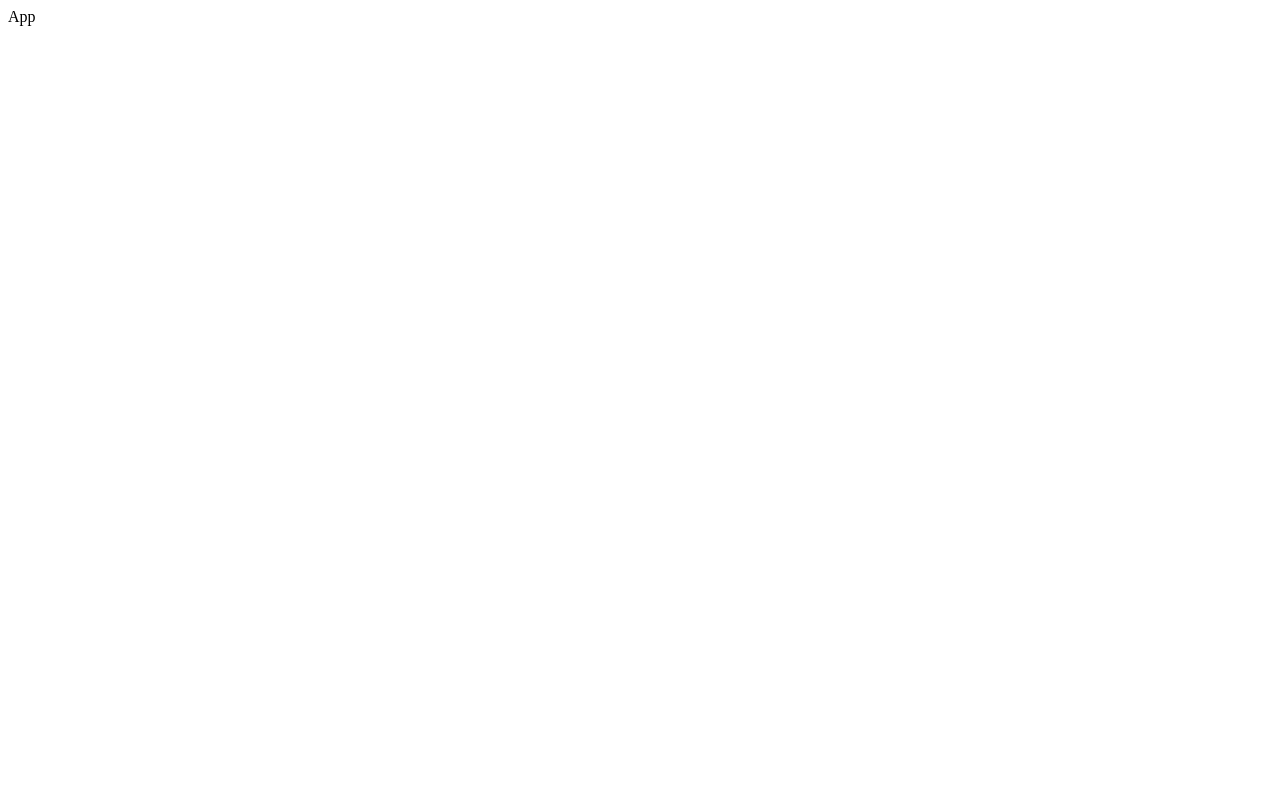
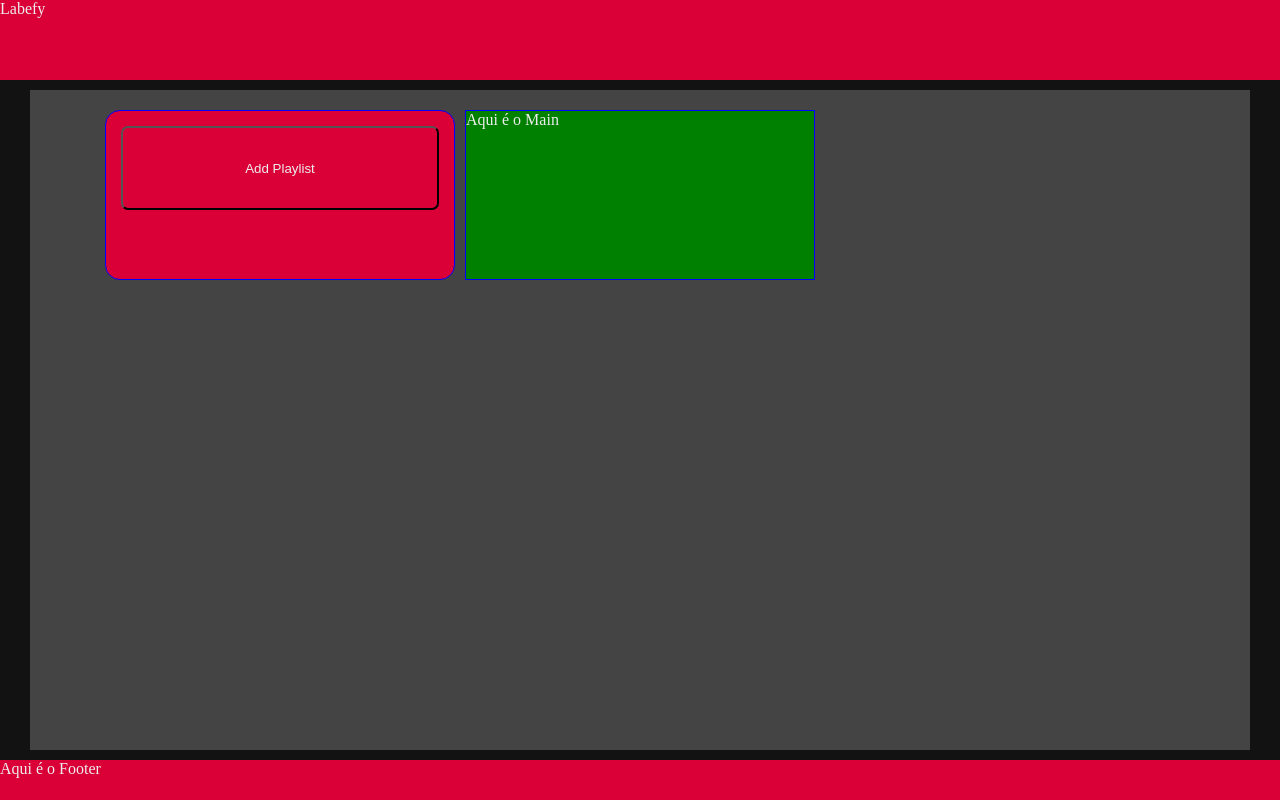
Before and after one commit to future4code/silveira-Lourenco-Souza, a React (Create React App) app in the folder modulo2/projeto-labefy/projeto-labefy/: page / in a window 1280 px wide. Built offline with nearby package versions, Linux system fonts and the light colour scheme.

Commit message:
Design da página principal  concluído...

```diff
--- a/modulo2/projeto-labefy/projeto-labefy/src/App.js
+++ b/modulo2/projeto-labefy/projeto-labefy/src/App.js
@@ -1,9 +1,24 @@
 import React, { Component } from 'react'
+import TemplatePrincipal from './pages/TemplatePrincipal/TemplatePrincipal'
+import styled, {createGlobalStyle} from 'styled-components'
+
+const GlobalStyled = createGlobalStyle`
+  * {
+    margin: 0;
+    padding: 0;
+    box-sizing: border-box;
+    color: #EDEDED;
+  }
+`
+
 
 export default class App extends Component {
   render() {
     return (
-      <div>App</div>
+      <>
+        <TemplatePrincipal />
+        <GlobalStyled />
+      </>
     )
   }
 }
--- /dev/null
+++ b/modulo2/projeto-labefy/projeto-labefy/src/components/AddPlaylistCard.js
@@ -0,0 +1,27 @@
+import React, { Component } from 'react'
+import styled from "styled-components";
+
+const Container = styled.div`
+  background-color: #DA0037;
+  border: blue solid 1px;
+  border-radius: 15px;
+  display: flex;
+  flex-direction: column;
+`
+const Button = styled.button`
+  height: 50%;
+  margin: 15px;
+  border-radius: 7px;
+  background-color: #DA0037;
+  cursor: pointer;
+`
+
+export default class AddPlaylistCard extends Component {
+  render() {
+    return (
+      <Container>
+        <Button>Add Playlist</Button>
+      </Container>
+    )
+  }
+}
--- /dev/null
+++ b/modulo2/projeto-labefy/projeto-labefy/src/constants/colors.json
@@ -0,0 +1,6 @@
+{
+  "color1" : "#171717",
+  "color2" : "#444444",
+  "color3" : "#DA0037",
+  "color4" : "#EDEDED"
+}
--- /dev/null
+++ b/modulo2/projeto-labefy/projeto-labefy/src/pages/TemplatePrincipal/TemplatePrincipal.js
@@ -0,0 +1,42 @@
+import React, { Component } from 'react'
+import styled from 'styled-components'
+import { Container, Header, Main, Footer, Grid } from './style'
+
+import AddPlaylistCard from '../../components/AddPlaylistCard'
+
+
+const Span = styled.span`
+  background-color: green;
+  border: 1px blue solid;
+  height: 170px;
+  /* width: 380px; */
+`
+
+
+export default class TemplatePrincipal extends Component {
+  render() {
+    return (
+      <Container>
+        <Header>
+          <span>Labefy</span>
+        </Header>
+
+        <Main>
+          <Grid>
+          <AddPlaylistCard />
+          <Span>Aqui é o Main</Span>
+
+
+
+
+          </Grid>
+        </Main>
+
+        <Footer>
+          <span>Aqui é o Footer</span>
+        </Footer>
+
+      </Container>
+    )
+  }
+}
--- /dev/null
+++ b/modulo2/projeto-labefy/projeto-labefy/src/pages/TemplatePrincipal/style.js
@@ -0,0 +1,33 @@
+import styled from "styled-components";
+
+export const Container = styled.div`
+  background-color: #121212;
+  min-height: 100vh;
+  display: flex;
+  flex-direction: column;
+  margin: auto;
+`
+export const Header = styled.header`
+  background-color: #DA0037;
+  height: 10vh;
+`
+export const Main = styled.main`
+  background-color: #444444;
+  height: 100%;
+  margin: 10px 30px;
+  flex-grow: 1;
+`
+export const Footer = styled.footer`
+  background-color: #DA0037;
+  height: 5vh;
+  position: static;
+`
+export const Grid = styled.div`
+  /* background-color: pink; */
+  display: grid;
+  grid-template-columns: repeat(auto-fill, 350px);
+  padding: 20px;
+  justify-content: center;
+  grid-row-gap: 10px;
+  grid-column-gap: 10px;
+`
```
Also changed, not shown: modulo2/projeto-labefy/projeto-labefy/src/pages/TemplatePrincipal.js (deleted).
